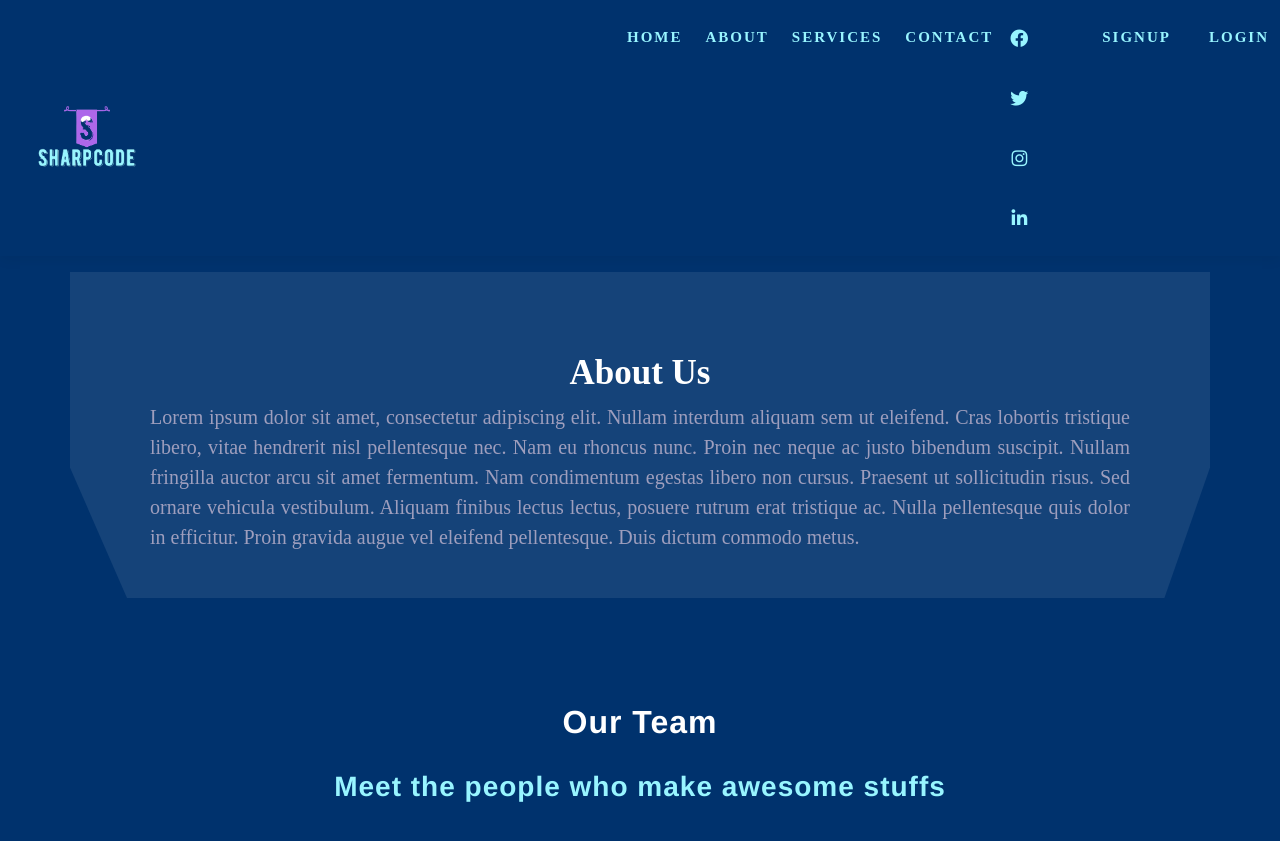
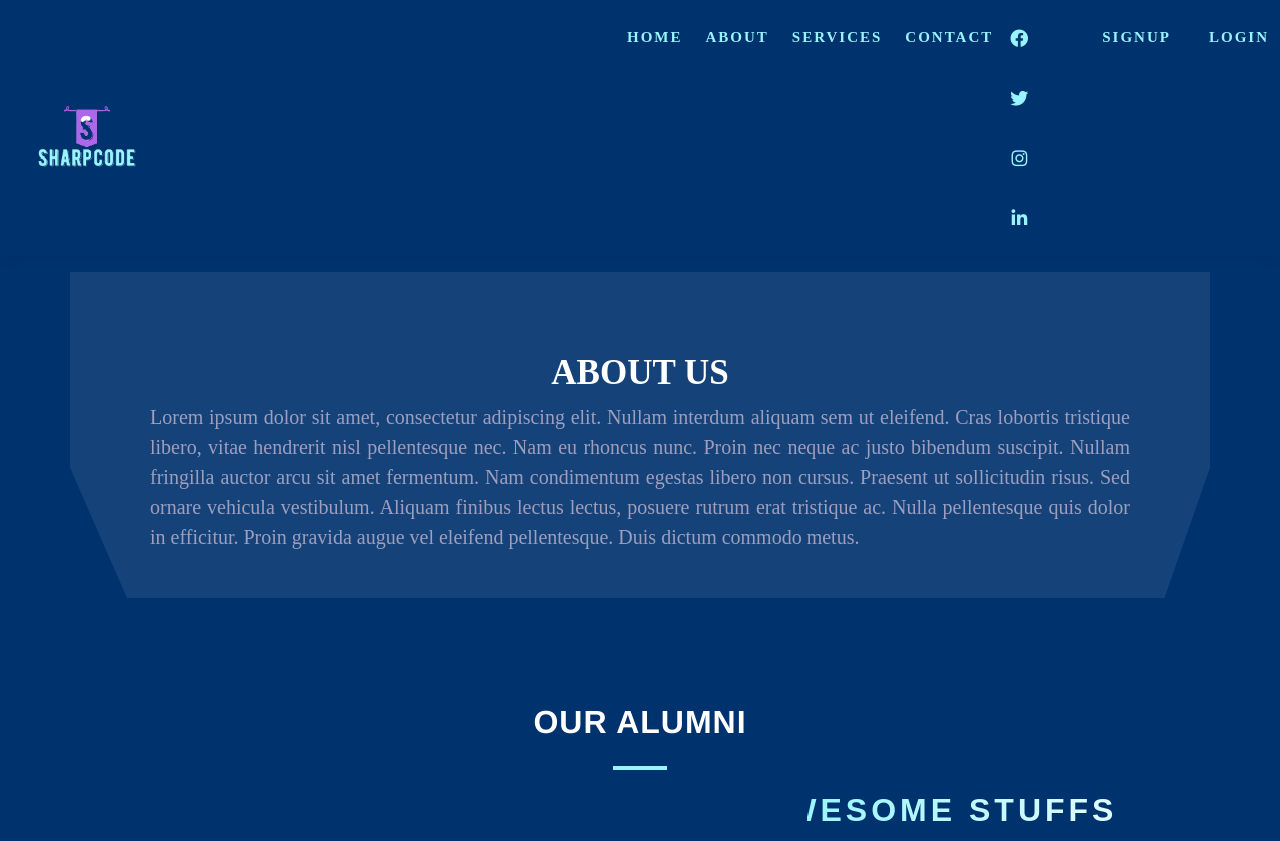
Before and after one commit to sharp-code-dev/SharpCodeWebsite, an ASP.NET Core app: page /Home/About in a window 1280 px wide. Shown: the top 841 px of the page. Run offline with ASP.NET Core 8, Linux system fonts and the light colour scheme; some libraries are stand-ins or nearby versions.

Commit message:
Added to the about page

```diff
--- a/Views/Home/About.cshtml
+++ b/Views/Home/About.cshtml
@@ -1,6 +1,7 @@
 <div class="container about-color">
 
-    <h1 class="heading-center">About Us</h1>
+    <h1 class="heading-center">ABOUT US</h1>
+
     <p class="para1 para5">
         <span class="color-change">
             Lorem ipsum dolor sit amet, consectetur adipiscing elit. Nullam interdum aliquam sem ut eleifend.
@@ -14,14 +15,17 @@
         </span>
     </p>
 
+
 </div>
+
 <!-- Our team Section -->
 <section id="team" class="team content-section">
     <div class="container">
         <div class="row text-center">
             <div class="col-md-12">
-                <h2 class="one-pattern">Our Team</h2>
-                <h3 class="caption gray one-pattern">Meet the people who make awesome stuffs</h3>
+                <h2 class="one-pattern"> OUR ALUMNI</h2>
+                <hr class="testi-line slide" />
+                <h3 class="caption gray one-pattern slide">Meet the people who make awesome stuffs</h3>
             </div><!-- /.col-md-12 -->
 
             <div class="container">
@@ -164,6 +168,10 @@
     </div><!-- /.container -->
 </section><!-- /.our-team -->
 <!--Testimonial section-->
+<div class="container">
+    <h1 class="testi-heading slide">Testimonial</h1>
+    <hr class="testi-line slide"/>
+</div>
 <section id="testim" class="testim">
     <!--         <div class="testim-cover"> -->
     <div class="wrap">
@@ -172,17 +180,13 @@
         <span id="left-arrow" class="arrow left fa fa-chevron-left "></span>
         <ul id="testim-dots" class="dots">
             <li class="dot active"></li>
-            <!--
-            -->
+
             <li class="dot"></li>
-            <!--
-            -->
+
             <li class="dot"></li>
-            <!--
-            -->
+
             <li class="dot"></li>
-            <!--
-            -->
+
             <li class="dot"></li>
         </ul>
         <div id="testim-content" class="cont">
@@ -220,70 +224,5 @@
         </div>
 
     </div>
-    <!--         </div> -->
+
 </section>
-
-
-@section Scripts
-{
-    @*<script>
-            $('document').ready(function () {
-                //var div1 = document.getElementById('section-about');
-                //var div = document.getElementById('first-column');
-                //document.body.style.background = '#fff';
-                //div.style.backgroundColor = '#00326D';
-                //div1.style.backgroundColor = 'white';
-                //div.style.marginTop = '-14px';
-
-                var feedbackSlider = $('.feedback-slider');
-                feedbackSlider.owlCarousel({
-                    items: 1,
-                    nav: true,
-                    dots: true,
-                    autoplay: true,
-                    loop: true,
-                    mouseDrag: true,
-                    touchDrag: true,
-                    navText: ["<i class='fa fa-long-arrow-left'></i>", "<i class='fa fa-long-arrow-right'></i>"],
-                    responsive: {
-
-                        // breakpoint from 767 up
-                        767: {
-                            nav: true,
-                            dots: false
-                        }
-                    }
-                });
-
-                feedbackSlider.on("translate.owl.carousel", function () {
-                    $(".feedback-slider-item h3").removeClass("animated fadeIn").css("opacity", "0");
-                    $(".feedback-slider-item img, .feedback-slider-thumb img, .customer-rating").removeClass("animated zoomIn").css("opacity", "0");
-                });
-
-                feedbackSlider.on("translated.owl.carousel", function () {
-                    $(".feedback-slider-item h3").addClass("animated fadeIn").css("opacity", "1");
-                    $(".feedback-slider-item img, .feedback-slider-thumb img, .customer-rating").addClass("animated zoomIn").css("opacity", "1");
-                });
-                feedbackSlider.on('changed.owl.carousel', function (property) {
-                    var current = property.item.index;
-                    var prevThumb = $(property.target).find(".owl-item").eq(current).prev().find("img").attr('src');
-                    var nextThumb = $(property.target).find(".owl-item").eq(current).next().find("img").attr('src');
-                    var prevRating = $(property.target).find(".owl-item").eq(current).prev().find('span').attr('data-rating');
-                    var nextRating = $(property.target).find(".owl-item").eq(current).next().find('span').attr('data-rating');
-                    $('.thumb-prev').find('img').attr('src', prevThumb);
-                    $('.thumb-next').find('img').attr('src', nextThumb);
-                    $('.thumb-prev').find('span').next().html(prevRating + '<i class="fa fa-star"></i>');
-                    $('.thumb-next').find('span').next().html(nextRating + '<i class="fa fa-star"></i>');
-                });
-                $('.thumb-next').on('click', function () {
-                    feedbackSlider.trigger('next.owl.carousel', [300]);
-                    return false;
-                });
-                $('.thumb-prev').on('click', function () {
-                    feedbackSlider.trigger('prev.owl.carousel', [300]);
-                    return false;
-                });
-
-            }); //end ready
-        </script>*@
-}
--- a/Views/Shared/_Layout.cshtml
+++ b/Views/Shared/_Layout.cshtml
@@ -53,11 +53,11 @@
         </main>
     </div>
 
-    <footer class="footer text-muted">
+    @*<footer class="footer text-muted">
         <div class="container">
             &copy; 2020 - SharpCode - <a asp-area="" asp-controller="Home" asp-action="Privacy">Privacy</a>
         </div>
-    </footer>
+    </footer>*@
     <script src="~/lib/jquery/dist/jquery.min.js"></script>
     <script src="~/lib/bootstrap/dist/js/bootstrap.bundle.min.js"></script>
     <script src="~/js/site.js" asp-append-version="true"></script>
--- a/wwwroot/css/site.css
+++ b/wwwroot/css/site.css
@@ -1404,3 +1404,40 @@
         line-height: 25px;
     }
 }
+.testi-heading {
+    text-align: center;
+    color: #fff;
+    font-size: 30px;
+    font-weight: 600;
+    letter-spacing: 2px;
+}
+.testi-line {
+    text-align: center;
+    width: 50px;
+    font-weight: 900;
+    border: 2px solid #98F5FF;
+}
+.slide {
+    position: relative;
+    font-family: sans-serif;
+    text-transform: uppercase;
+    font-size: 2em;
+    letter-spacing: 4px;
+    overflow: hidden;
+    background: linear-gradient(90deg, #98F5FF, #fff, #000);
+    background-repeat: no-repeat;
+    background-size: 80%;
+    animation: animate 8s linear infinite;
+    -webkit-background-clip: text;
+    -webkit-text-fill-color: rgba(255, 255, 255, 0);
+}
+
+@keyframes animate {
+    0% {
+        background-position: -500%;
+    }
+
+    100% {
+        background-position: 500%;
+    }
+}
--- a/wwwroot/js/site.js
+++ b/wwwroot/js/site.js
@@ -108,5 +108,8 @@
 
         })
     }
+    //Page flip js
 
-}); //end ready
+
+
+});
```
